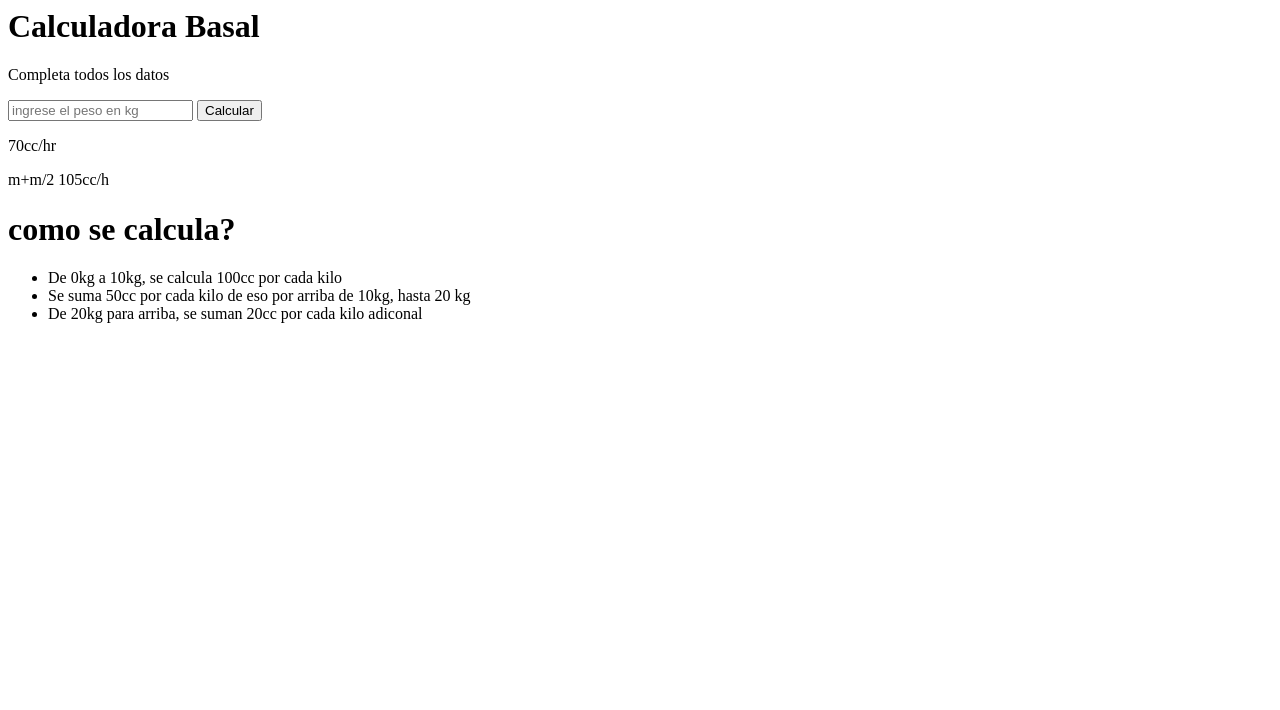
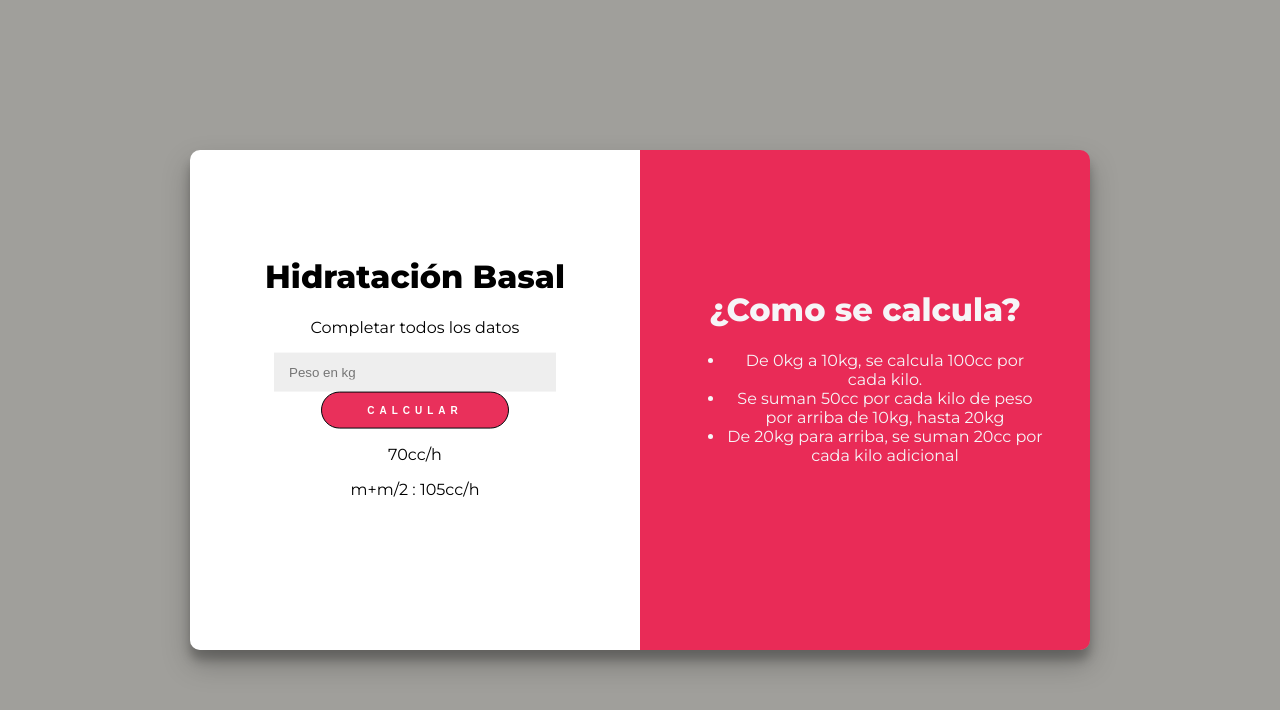
Before and after one commit to CaroKlekoc/Calculo_Basal, a plain HTML site: page index.html in a window 1280 px wide. Drawn offline with Linux system fonts and the light colour scheme.

Commit message:
Add files via upload

```diff
--- a/index.html
+++ b/index.html
@@ -1,37 +1,46 @@
-<!DOCTYPE hmtl>
+<!DOCTYPE html>
 <html>
     <head>
-        <title>Calculadora Basal</title>
+            <title> Calculadora Basal </title>
+            <meta charset="UTF-8" />
+            <link rel="stylesheet" href="style.css">
     </head>
-    <body>
-        <div>
-             <div>
-                <h1>Calculadora Basal</h1>
-                <p>Completa todos los datos</p>
-                <input type="number" placeholder="ingrese el peso en kg"/>
+
+<body>
+    <div id="contenedor">
+        <div id="calculadora">
+            <div class="contenido">
+
+                <h1>Hidratación Basal</h1>
+                <p> Completar todos los datos</p>
+                <input type="number" placeholder="Peso en kg" />
                 <button>Calcular</button>
-                <p>70cc/hr</p>
-                <p>m+m/2 105cc/h</p>
+                <p>70cc/h</p>
+                <p>m+m/2 : 105cc/h</p>
+
             </div>
-            <div>
-                <h1>como se calcula?</h1>
+
+        </div>
+
+        <div id="detalle">
+
+            <div class="contenido">
+
+                <h1>¿Como se calcula?</h1>
+
                 <ul>
-                    <li> De 0kg a 10kg, se calcula 100cc por cada kilo</li>
-                    <li> Se suma 50cc por cada kilo de eso por arriba de 10kg, hasta 20 kg</li>
-                    <li> De 20kg para arriba, se suman 20cc por cada kilo adiconal</li>
+                    <li>De 0kg a 10kg, se calcula 100cc por cada kilo.</li>
+                    <li>Se suman 50cc por cada kilo de peso por arriba de 10kg, hasta 20kg</li>
+                    <li>De 20kg para arriba, se suman 20cc por cada kilo adicional</li>
+
                 </ul>
+
             </div>
+
         </div>
-    </body>
 
+    </div>
 
-
-
-
-
-
-
-
-
+</body>
 
 </html>
--- /dev/null
+++ b/style.css
@@ -0,0 +1,75 @@
+@import url('https://fonts.googleapis.com/css?family=Montserrat:400,800');
+
+body{
+    background: #a09f9b;
+    font-family: 'Montserrat', sans-serif;
+    color: #000000;
+}
+#contenedor{
+    width: 900px;
+    height: 500px;
+    text-align: center;
+    position: absolute;
+    inset: 0;
+    margin: auto;
+    border-radius: 10px;
+    overflow: hidden;
+    box-shadow: 0 14px 28px rgba(0,0,0,0.25),
+      0 10px 10px rgba(0,0,0,0.22);
+  }
+#calculadora{
+    background: rgb(255, 255, 255);
+    width: 50%;
+    height: 100%;
+    float: left;
+}
+#detalle{
+    background: #e92b57;
+    width: 50%;
+    height: 100%;
+    float: left;
+    color: #f6f5f7;
+}
+.contenido{
+    position: relative;
+    top: 45%;
+    transform: translateY(-50%);
+    overflow: hidden;
+    padding: 45px;
+}
+input {
+	width: 70%;
+    padding: 12px 15px;
+    border: none;
+    background-color: #eee;
+}
+
+button {
+    font-size: 10px;
+	font-weight: bold;
+	padding: 12px 45px;
+	border-radius: 30px;
+	background-color: #e9305b;
+	border: 1px solid #00070a;
+	color: #FFFFFF;
+	text-transform: uppercase;
+	letter-spacing: 5px;
+	transition: transform 20ms ease-in;
+}
+
+button:active {
+	transform: scale(0.95);
+}
+#error{
+    color: red;
+    font-weight: bold;
+    display: none;
+}
+
+.resultado{
+    color: #000000;
+    font-weight: bold;
+    font-size: 25px;
+    margin-bottom: 5px;
+    display: none;
+}
```
